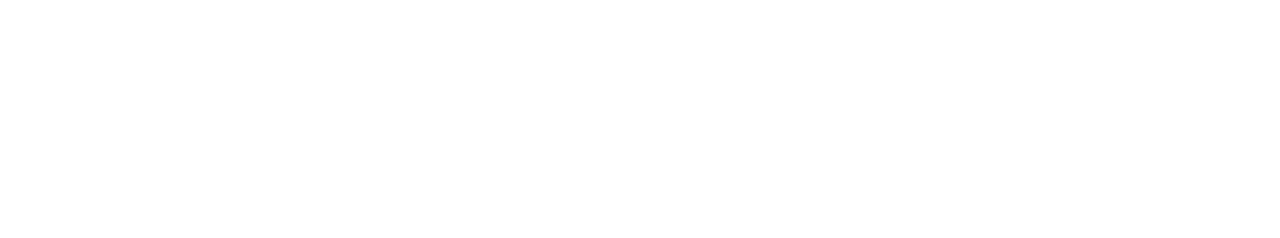
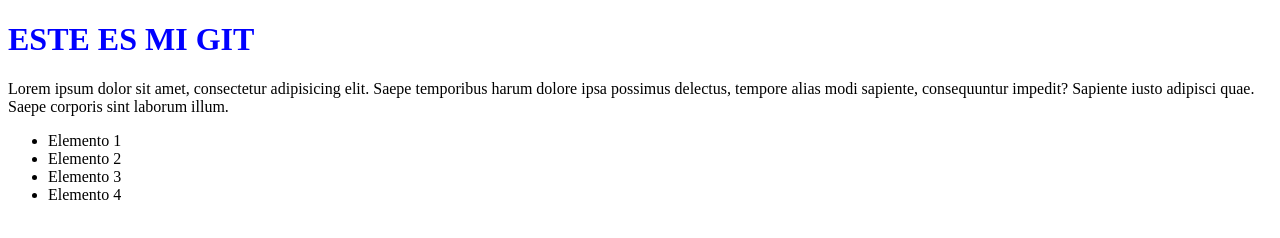
Before and after one commit to EugenijusRu/jugando_con_git, a plain HTML site: page index.html in a window 1280 px wide. Drawn offline with Linux system fonts and the light colour scheme.

Commit message:
Cambiando mi index antes de empiezar con la cabezera

```diff
--- a/index.html
+++ b/index.html
@@ -7,6 +7,18 @@
     <title>Document</title>
 </head>
 <body>
+    <H1>ESTE ES MI GIT </H1>
+    <p>Lorem ipsum dolor sit amet, consectetur adipisicing elit.
+        Saepe temporibus harum dolore ipsa possimus delectus,
+        tempore alias modi sapiente, consequuntur impedit? Sapiente iusto adipisci quae.
+        Saepe corporis sint laborum illum.
+    </p>
+    <ul>
+        <li>Elemento 1</li>
+        <li>Elemento 2</li>
+        <li>Elemento 3</li>
+        <li>Elemento 4</li>
+    </ul>
 
 </body>
 </html>
```
